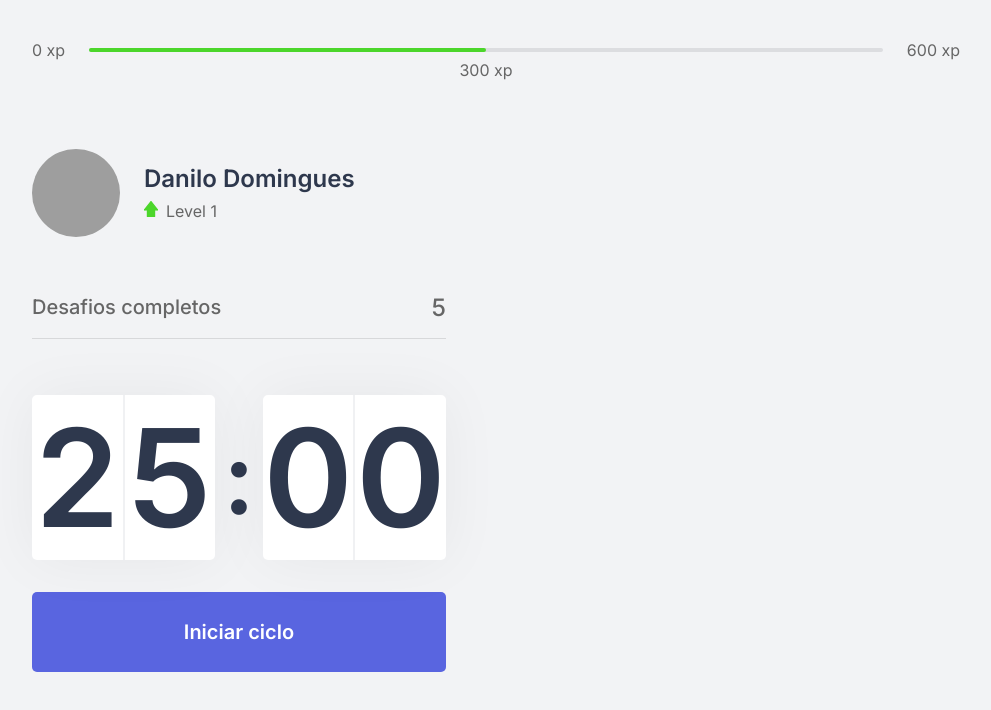
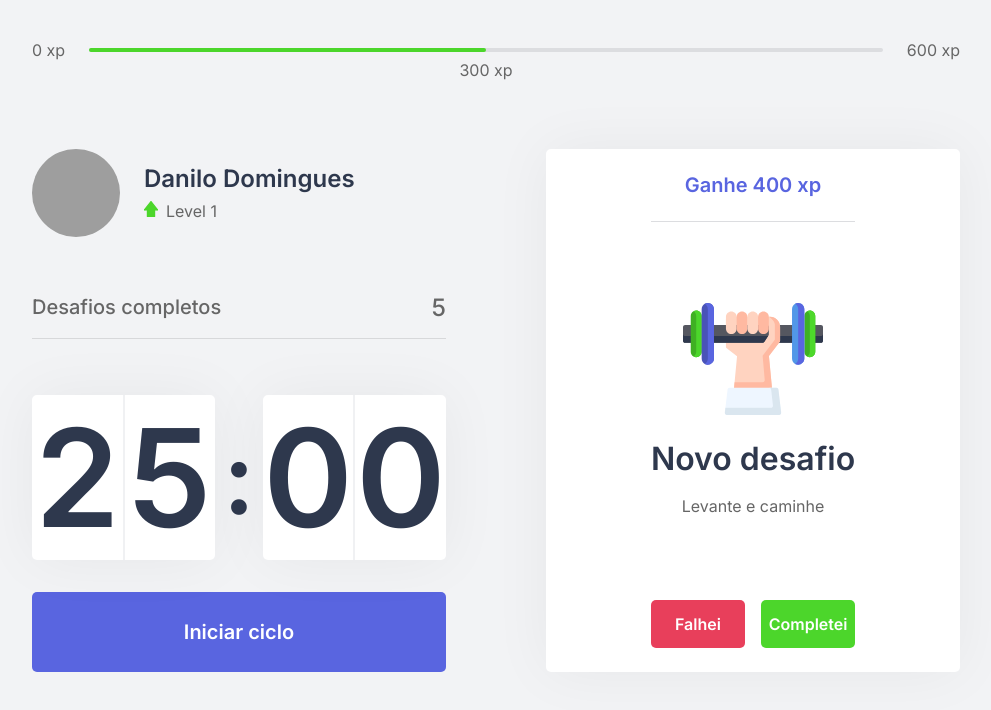
Before and after one commit to danilodvaz/Move-It, a Next.js app: page / in a window 1280 px wide. Shown: the top 710 px of the page, without its empty margins (144-1135 px from the left). Built offline with nearby package versions, Linux system fonts and the light colour scheme; grey boxes are pictures that could not be loaded.

Commit message:
Finalizado componente ChallengeBox

```diff
--- /dev/null
+++ b/src/components/ChallengeBox.tsx
@@ -0,0 +1,45 @@
+import styles from '../styles/components/ChallengeBox.module.css';
+
+export function ChallengeBox() {
+    const hasActiveChallenge = true;
+
+    return(
+        <div className={styles.challengeBoxContainer}>
+            { hasActiveChallenge ? (
+                <div className={styles.challengeActive}>
+                    <header>Ganhe 400 xp</header>
+
+                    <main>
+                        <img src="icons/body.svg" />
+                        <strong>Novo desafio</strong>
+                        <p>Levante e caminhe</p>
+                    </main>
+
+                    <footer>
+                        <button
+                            type="button"
+                            className={styles.challengeFailedButton}
+                        >
+                            Falhei
+                        </button>
+
+                        <button
+                            type="button"
+                            className={styles.challengeSucceededButton}
+                        >
+                            Completei
+                        </button>
+                    </footer>
+                </div>
+            ) : (
+                <div className={styles.challengeNotActive}>
+                    <strong>Finalize um ciclo para receber um desafio</strong>
+                    <p>
+                        <img src="icons/level-up.svg" alt="Level Up"/>
+                        Avance de level completando desafios.
+                    </p>
+                </div>
+            ) }
+        </div>
+    );
+}
--- a/src/pages/index.tsx
+++ b/src/pages/index.tsx
@@ -4,6 +4,7 @@
 import { Countdown } from "../components/Countdown";
 import { ExperienceBar } from "../components/ExperienceBar";
 import { Profile } from "../components/Profile";
+import { ChallengeBox } from "../components/ChallengeBox";
 
 import Head from 'next/head';
 
@@ -25,7 +26,7 @@
           <Countdown />
         </div>
         <div>
-
+          <ChallengeBox />
         </div>
       </section>
     </div>
--- /dev/null
+++ b/src/styles/components/ChallengeBox.module.css
@@ -0,0 +1,114 @@
+.challengeBoxContainer {
+    height: 100%;
+
+    background: var(--white);
+    border-radius: 5px;
+    box-shadow: 0 0 60px rgba(0, 0, 0, 0.05);
+    padding: 1.5rem 2rem;
+
+    display: flex;
+    flex-direction: column;
+    align-items: center;
+    justify-content: center;
+
+    text-align: center;
+}
+
+.challengeNotActive {
+    display: flex;
+    flex-direction: column;
+    align-items: center;
+}
+
+.challengeNotActive strong {
+    font-size: 1.5rem;
+    font-weight: 500;
+    line-height: 1.4;
+}
+
+.challengeNotActive p {
+    display: flex;
+    flex-direction: column;
+    align-items: center;
+    line-height: 1.4;
+    max-width: 70%;
+    margin-top: 3rem;
+}
+
+.challengeNotActive p img {
+    margin-bottom: 1rem;
+}
+
+.challengeActive {
+    height: 100%;
+
+    display: flex;
+    flex-direction: column;
+}
+
+.challengeActive header {
+    color: var(--blue);
+    font-weight: 600;
+    font-size: 1.25rem;
+    padding: 0 2rem 1.5rem;
+    border-bottom: 1px solid var(--gray-line);
+}
+
+.challengeActive main {
+    flex: 1;
+    display: flex;
+    flex-direction: column;
+    align-items: center;
+    justify-content: center;
+}
+
+.challengeActive main strong {
+    font-size: 2rem;
+    font-weight: 600;
+    color: var(--title);
+    margin: 1.5rem 0 1rem;
+}
+
+.challengeActive main p {
+    line-height: 1.5;
+}
+
+.challengeActive footer {
+    display: grid;
+    grid-template-columns: 1fr 1fr;
+    gap: 1rem;
+}
+
+.challengeActive footer button {
+    height: 3rem;
+
+    display: flex;
+    align-items: center;
+    justify-content: center;
+
+    border: 0;
+    border-radius: 5px;
+
+    color: var(--white);
+
+    font-size: 1rem;
+    font-weight: 600;
+
+    transition: 0.2s;
+}
+
+/* Pega o button com a classe challengeFailedButton */
+.challengeActive footer button.challengeFailedButton {
+    background: var(--red);
+}
+
+/* Pega o button com a classe challengeSucceededButton */
+.challengeActive footer button.challengeSucceededButton {
+    background: var(--green);
+}
+
+/* Aplica o hover nos dois botões */
+.challengeActive footer button:hover {
+    /* Aplica algumas estilizações, ajutes no brilho, opacidade...  */
+    filter: brightness(0.9);
+}
```
